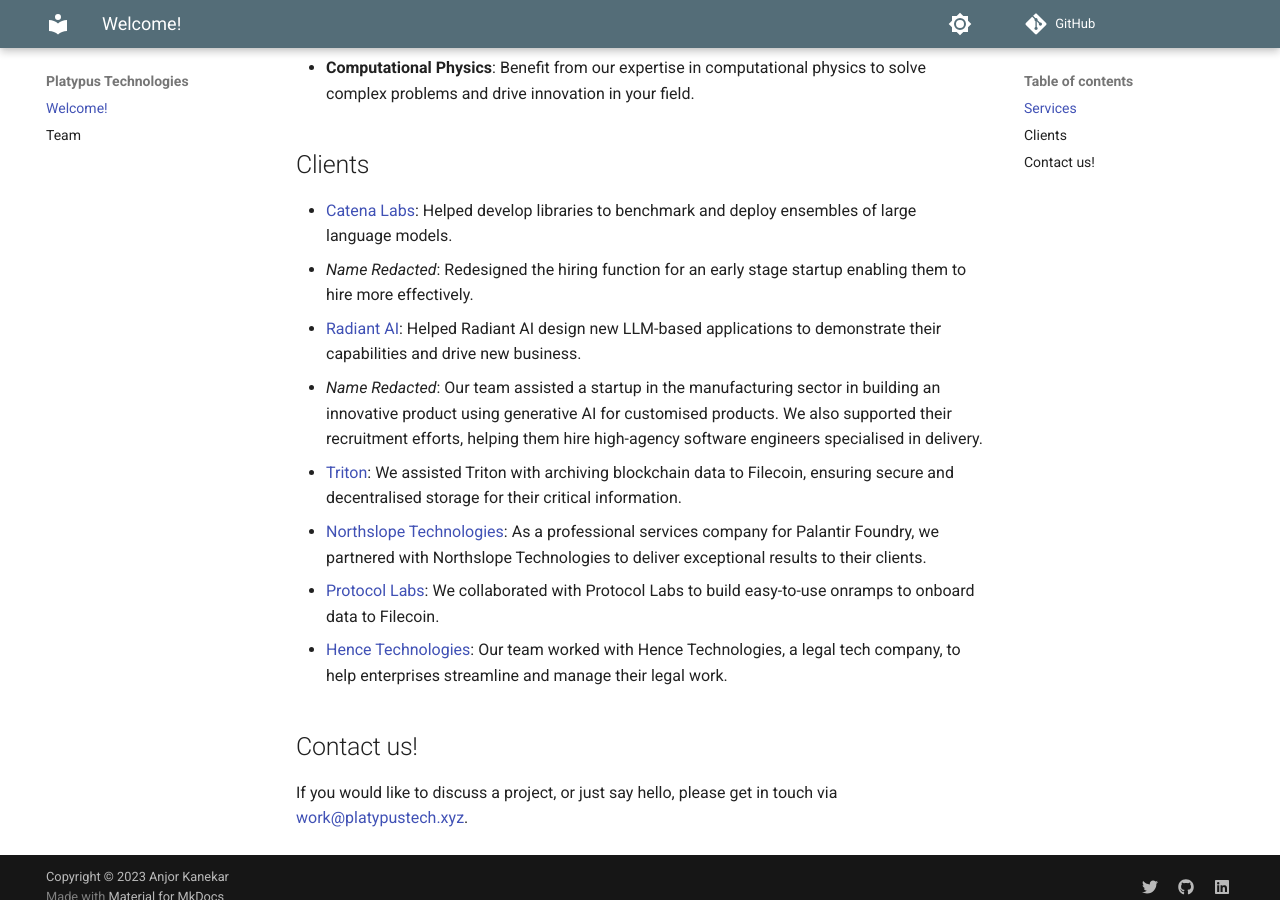
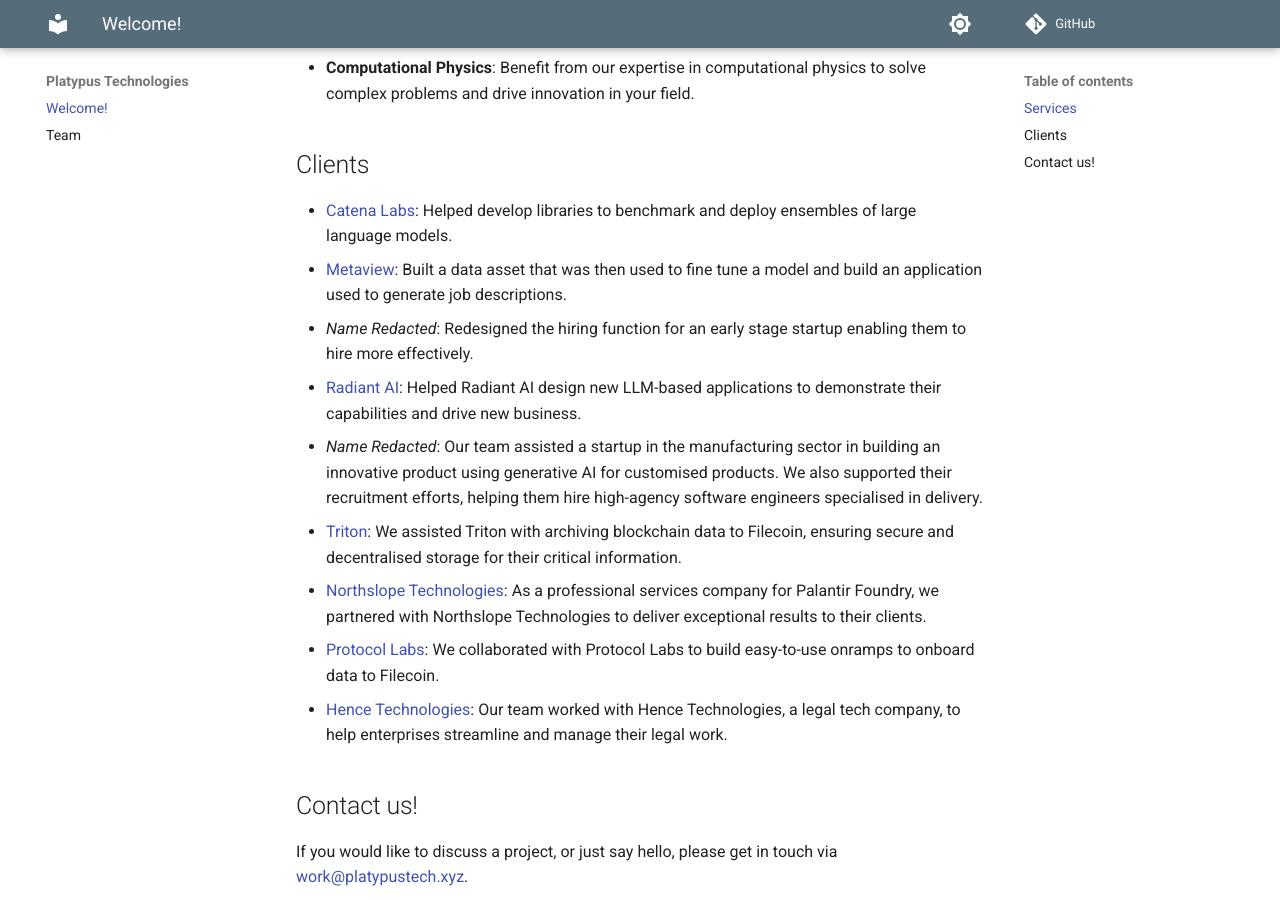
Before and after one commit to anjor/platypus-website, an MkDocs documentation site: the page built from docs/index.md, in a window 1280 px wide and 900 px high, scrolled down 596 px. Built offline with MkDocs 1.6.1 and Material for MkDocs 9.7.7, drawn with Linux system fonts in a browser that asks for light colours; comment, search, counter and statistics services are not loaded.

Commit message:
metaview

```diff
--- a/docs/index.md
+++ b/docs/index.md
@@ -19,6 +19,7 @@
 ## Clients
 
 - [Catena Labs](https://www.catena.xyz/): Helped develop libraries to benchmark and deploy ensembles of large language models.
+- [Metaview](https://metaview.ai): Built a data asset that was then used to fine tune a model and build an application used to generate job descriptions.
 - _Name Redacted_: Redesigned the hiring function for an early stage startup enabling them to hire more effectively.
 - [Radiant AI](https://www.radiantai.com/): Helped Radiant AI design new LLM-based applications to demonstrate their capabilities and drive new business.
 - _Name Redacted_: Our team assisted a startup in the manufacturing sector in building an innovative product using generative AI for customised products. We also supported their recruitment efforts, helping them hire high-agency software engineers specialised in delivery.
```
